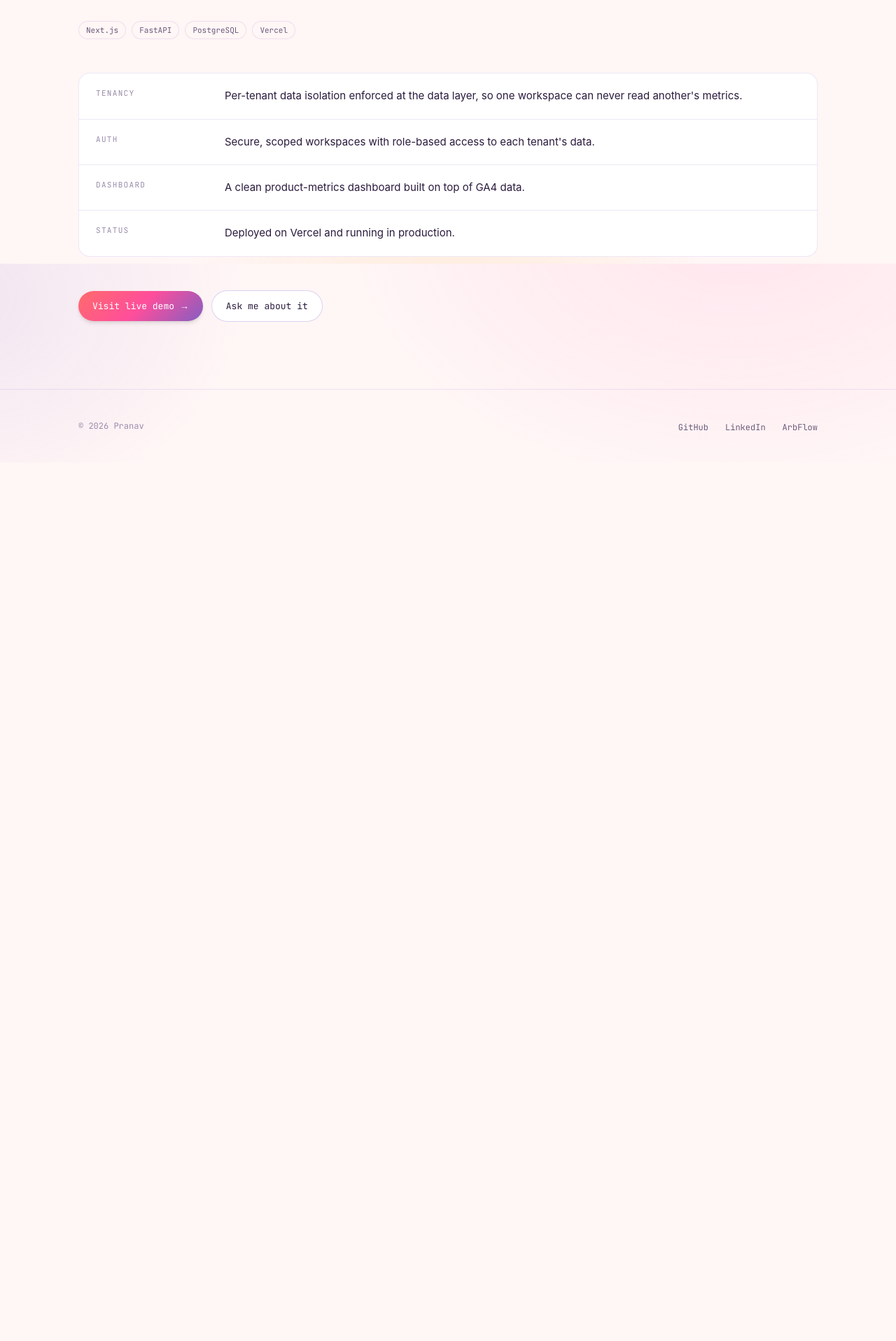
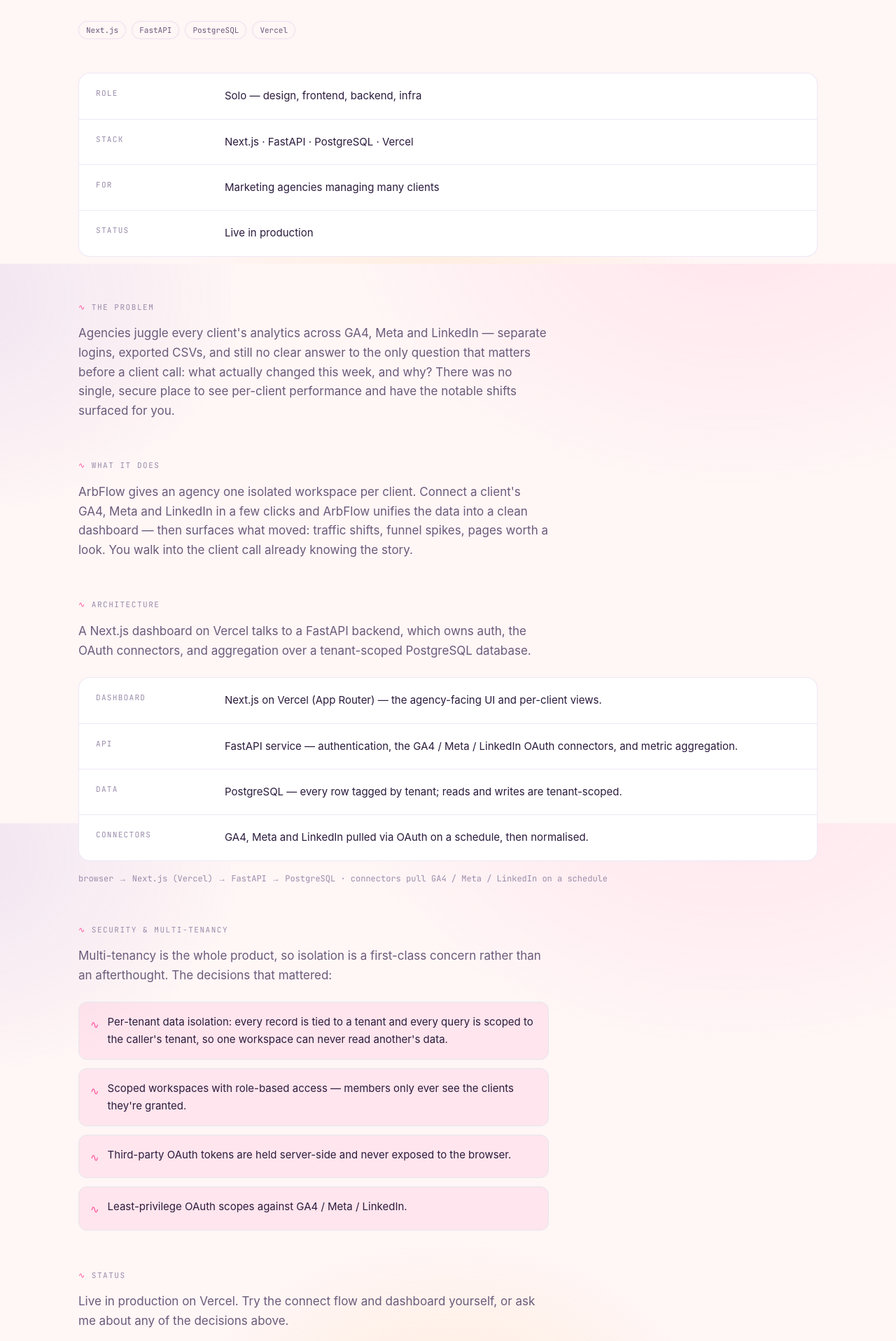
Before and after one commit to PranavShukla2/Portfolio, a Next.js app: page /work/arbflow in a window 1280 px wide. Shown: the part 423-2340 px from the top of the page at 70% size. Before the commit the page ends 1084 px from the top, so only its background shows below. Built offline with nearby package versions, Linux system fonts and the light colour scheme.

Commit message:
Flesh out ArbFlow case study

```diff
--- a/app/work/arbflow/page.tsx
+++ b/app/work/arbflow/page.tsx
@@ -7,29 +7,49 @@
 export const metadata: Metadata = {
   title: "ArbFlow — Multi-tenant GA4 analytics SaaS",
   description:
-    "Case study: secure workspaces, per-tenant data isolation, and a clean dashboard for product metrics. Deployed and running in production.",
+    "Case study: secure per-client workspaces, per-tenant data isolation, and a dashboard that surfaces what actually changed across GA4, Meta and LinkedIn. Live in production.",
 };
 
 const CHIPS = ["Next.js", "FastAPI", "PostgreSQL", "Vercel"];
 
-const HIGHLIGHTS = [
+const AT_A_GLANCE = [
+  // TODO: confirm role / timeline if you want them exact
+  { key: "ROLE", value: "Solo — design, frontend, backend, infra" },
+  { key: "STACK", value: "Next.js · FastAPI · PostgreSQL · Vercel" },
+  { key: "FOR", value: "Marketing agencies managing many clients" },
+  { key: "STATUS", value: "Live in production" },
+];
+
+const ARCHITECTURE = [
   {
-    key: "TENANCY",
-    value:
-      "Per-tenant data isolation enforced at the data layer, so one workspace can never read another's metrics.",
+    key: "DASHBOARD",
+    value: "Next.js on Vercel (App Router) — the agency-facing UI and per-client views.",
   },
   {
-    key: "AUTH",
-    value: "Secure, scoped workspaces with role-based access to each tenant's data.",
+    key: "API",
+    value:
+      "FastAPI service — authentication, the GA4 / Meta / LinkedIn OAuth connectors, and metric aggregation.",
   },
   {
-    key: "DASHBOARD",
-    value: "A clean product-metrics dashboard built on top of GA4 data.",
+    key: "DATA",
+    value: "PostgreSQL — every row tagged by tenant; reads and writes are tenant-scoped.",
   },
   {
-    key: "STATUS",
-    value: "Deployed on Vercel and running in production.",
+    key: "CONNECTORS",
+    value: "GA4, Meta and LinkedIn pulled via OAuth on a schedule, then normalised.",
+    // TODO: confirm scheduling/normalisation specifics
   },
+];
+
+const SECURITY = [
+  "Per-tenant data isolation: every record is tied to a tenant and every query is scoped to the caller's tenant, so one workspace can never read another's data.",
+  "Scoped workspaces with role-based access — members only ever see the clients they're granted.",
+  "Third-party OAuth tokens are held server-side and never exposed to the browser.",
+  "Least-privilege OAuth scopes against GA4 / Meta / LinkedIn.",
+  // TODO (confirm the real mechanisms so this is exact):
+  //  - tenant isolation: Postgres Row-Level Security vs application-layer scoping?
+  //  - token storage: encrypted at rest? which KMS/secret store?
+  //  - session/auth: how sessions + tenant claims are issued and verified
 ];
 
 export default function ArbFlowCaseStudy() {
@@ -52,8 +72,9 @@
       </h1>
 
       <p className="mt-6 max-w-2xl text-[18px] leading-relaxed text-ink-2">
-        Multi-tenant GA4 analytics SaaS — secure workspaces, per-tenant data
-        isolation, and a clean dashboard for product metrics. Deployed and
+        Multi-tenant GA4 analytics SaaS for agencies — secure per-client
+        workspaces, per-tenant data isolation, and a dashboard that unifies GA4,
+        Meta and LinkedIn and tells you what actually changed. Deployed and
         running in production.
       </p>
 
@@ -63,8 +84,9 @@
         ))}
       </div>
 
+      {/* At a glance */}
       <dl className="mt-12 divide-y divide-line rounded-2xl border border-line bg-surface">
-        {HIGHLIGHTS.map((h) => (
+        {AT_A_GLANCE.map((h) => (
           <div
             key={h.key}
             className="grid grid-cols-1 gap-2 px-6 py-5 sm:grid-cols-[160px_1fr] sm:gap-6"
@@ -76,6 +98,88 @@
           </div>
         ))}
       </dl>
+
+      {/* Problem */}
+      <section className="mt-16">
+        <Eyebrow>The problem</Eyebrow>
+        <p className="mt-4 max-w-2xl text-[17px] leading-relaxed text-ink-2">
+          Agencies juggle every client&apos;s analytics across GA4, Meta and
+          LinkedIn — separate logins, exported CSVs, and still no clear answer to
+          the only question that matters before a client call: what actually
+          changed this week, and why? There was no single, secure place to see
+          per-client performance and have the notable shifts surfaced for you.
+        </p>
+      </section>
+
+      {/* What it does */}
+      <section className="mt-14">
+        <Eyebrow>What it does</Eyebrow>
+        <p className="mt-4 max-w-2xl text-[17px] leading-relaxed text-ink-2">
+          ArbFlow gives an agency one isolated workspace per client. Connect a
+          client&apos;s GA4, Meta and LinkedIn in a few clicks and ArbFlow unifies
+          the data into a clean dashboard — then surfaces what moved: traffic
+          shifts, funnel spikes, pages worth a look. You walk into the client
+          call already knowing the story.
+        </p>
+      </section>
+
+      {/* Architecture */}
+      <section className="mt-14">
+        <Eyebrow>Architecture</Eyebrow>
+        <p className="mt-4 max-w-2xl text-[17px] leading-relaxed text-ink-2">
+          A Next.js dashboard on Vercel talks to a FastAPI backend, which owns
+          auth, the OAuth connectors, and aggregation over a tenant-scoped
+          PostgreSQL database.
+        </p>
+        <dl className="mt-6 divide-y divide-line rounded-2xl border border-line bg-surface">
+          {ARCHITECTURE.map((h) => (
+            <div
+              key={h.key}
+              className="grid grid-cols-1 gap-2 px-6 py-5 sm:grid-cols-[160px_1fr] sm:gap-6"
+            >
+              <dt className="font-mono text-[11px] uppercase tracking-[0.12em] text-ink-3">
+                {h.key}
+              </dt>
+              <dd className="text-[15px] leading-relaxed text-ink">{h.value}</dd>
+            </div>
+          ))}
+        </dl>
+        <p className="mt-4 font-mono text-[12px] text-ink-3">
+          browser → Next.js (Vercel) → FastAPI → PostgreSQL · connectors pull
+          GA4 / Meta / LinkedIn on a schedule
+        </p>
+      </section>
+
+      {/* Security & multi-tenancy */}
+      <section className="mt-14">
+        <Eyebrow>Security &amp; multi-tenancy</Eyebrow>
+        <p className="mt-4 max-w-2xl text-[17px] leading-relaxed text-ink-2">
+          Multi-tenancy is the whole product, so isolation is a first-class
+          concern rather than an afterthought. The decisions that mattered:
+        </p>
+        <ul className="mt-6 max-w-2xl space-y-3">
+          {SECURITY.map((s) => (
+            <li
+              key={s}
+              className="flex gap-3 rounded-xl border border-accent/15 bg-accent-wash p-4 text-[15px] leading-relaxed text-ink"
+            >
+              <span className="mt-1 text-accent" aria-hidden>
+                ∿
+              </span>
+              <span>{s}</span>
+            </li>
+          ))}
+        </ul>
+      </section>
+
+      {/* Status */}
+      <section className="mt-14">
+        <Eyebrow>Status</Eyebrow>
+        <p className="mt-4 max-w-2xl text-[17px] leading-relaxed text-ink-2">
+          Live in production on Vercel. Try the connect flow and dashboard
+          yourself, or ask me about any of the decisions above.
+        </p>
+      </section>
 
       <div className="mt-12 flex flex-wrap items-center gap-3">
         <a
```
